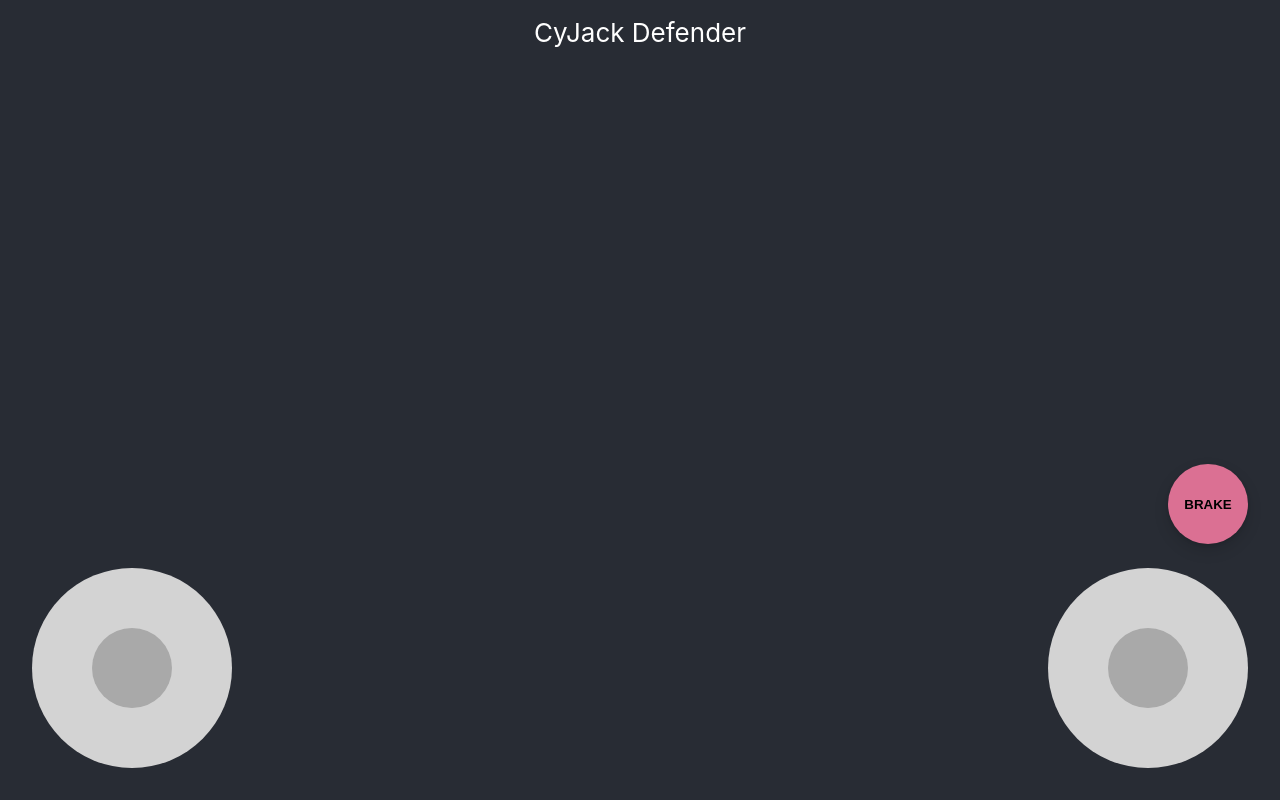
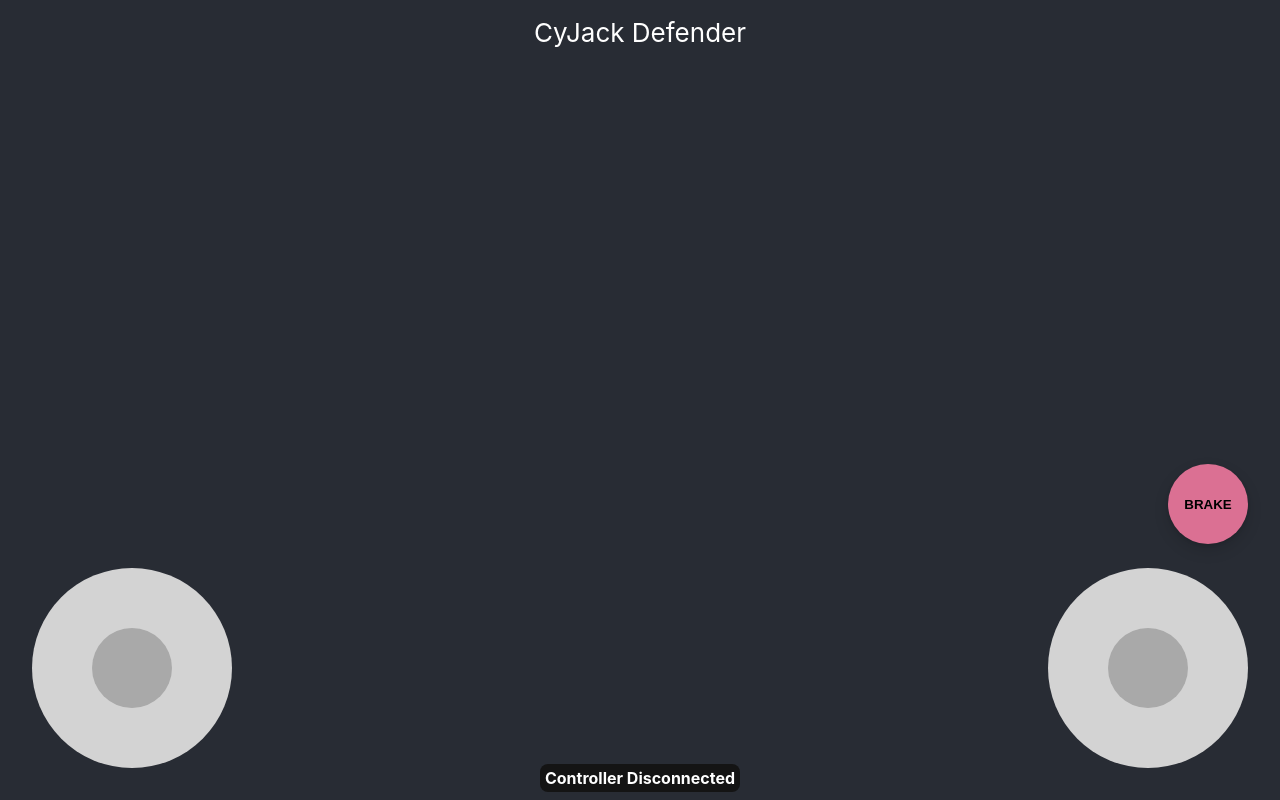
Before and after one commit to seansanchez/cyjack-defender, a React (Create React App) app in the folder src/ui/Cyjack.UI/: page / in a window 1280 px wide. Built offline with nearby package versions, Linux system fonts and the light colour scheme.

Commit message:
Added messaging for controller connected

```diff
--- a/src/ui/Cyjack.UI/src/Components/GamePad/GamePad.scss
+++ b/src/ui/Cyjack.UI/src/Components/GamePad/GamePad.scss
@@ -79,3 +79,18 @@
     background-color: darkgray;
     pointer-events: none;
 }
+
+.ConnectedMessage {
+    position: absolute;
+    bottom: 0.5rem;
+    left: 0;
+    right: 0;
+    width: 12rem;
+    margin: auto;
+    background-color: rgb(20, 20, 20);
+    color: white;
+    border-radius: 8px;
+    padding: 0.25rem;
+    font-weight: bold;
+    text-align: center;
+}
--- a/src/ui/Cyjack.UI/src/Components/GamePad/GamePad.tsx
+++ b/src/ui/Cyjack.UI/src/Components/GamePad/GamePad.tsx
@@ -1,9 +1,11 @@
 import './GamePad.scss';
 
-import { motion, PanInfo } from 'framer-motion';
+import { AnimatePresence, motion } from 'framer-motion';
 import React from 'react';
 
 interface IGamePadState {
+    gamepadWasConnected: boolean;
+    gamepadConnected: boolean;
     gamepadId: string | null;
     upDown: number;
     leftRight: number;
@@ -21,13 +23,14 @@ enum standardAxis {
 
 export class GamePad extends React.Component<Record<string, unknown>, IGamePadState> {
 
-    private vertPointer: number | null = null;
-    private horizPointer: number | null = null;
+    private gamepadInterval: NodeJS.Timer | null = null;
 
     constructor(props: Record<string, unknown>) {
         super(props);
 
         this.state = {
+            gamepadWasConnected: false,
+            gamepadConnected: false,
             gamepadId: null,
             upDown: 0,
             leftRight: 0,
@@ -36,26 +39,42 @@ export class GamePad extends React.Component<Record<string, unknown>, IGamePadSt
     }
 
     componentDidMount() {
-        window.addEventListener('gamepadconnected', (e) => {
+        window.addEventListener('gamepadconnected', (e) => this.handleGamepadConnected(e));
+        window.addEventListener('gamepaddisconnected', (e) => this.handleGamepadDisconnected(e));
+    }
+
+    componentWillUnmount() {
+        window.removeEventListener('gamepadconnected', this.handleGamepadConnected);
+        window.removeEventListener('gamepaddisconnected', this.handleGamepadConnected);
+        this.stopGamepadInterval();
+    }
+
+    private handleGamepadConnected(e: GamepadEvent) {
         const gp = navigator.getGamepads()[e.gamepad.index];
         this.tryConnectGamepad(gp);
-        });
-        window.addEventListener('gamepaddisconnected', (e) => {
+    }
+
+    private handleGamepadDisconnected(e: GamepadEvent) {
         if (this.state.gamepadId && this.state.gamepadId === e.gamepad.id) {
+            const gamepadWasConnected = this.state.gamepadConnected;
             this.setState({
+                gamepadWasConnected: gamepadWasConnected,
+                gamepadConnected: false,
                 gamepadId: null
             });
         }
-        });
     }
 
     private tryConnectGamepad(gamepad: Gamepad | null) {
         if (gamepad && gamepad.buttons.length > 0) {
+            const gamepadWasConnected = this.state.gamepadConnected;
             this.setState({
+                gamepadWasConnected: gamepadWasConnected,
+                gamepadConnected: true,
                 gamepadId: gamepad.id
             });
 
-            this.checkGamepadState();
+            this.startGamepadInterval();
         }
     }
 
@@ -73,15 +92,29 @@ export class GamePad extends React.Component<Record<string, unknown>, IGamePadSt
         return false;
     }
 
+    private startGamepadInterval() {
+        if (this.gamepadInterval === null) {
+            this.gamepadInterval = setInterval(() => this.checkGamepadState(), 50);
+        }
+    }
+
+    private stopGamepadInterval() {
+        if (this.gamepadInterval !== null) {
+            clearInterval(this.gamepadInterval);
+            this.gamepadInterval = null;
+        }
+    }
+
     private checkGamepadState() {
         const gamepadId = this.state.gamepadId;
         if (gamepadId) {
             const gamepad = navigator.getGamepads().find(g => g?.id === gamepadId);
+
+            if (gamepad) {
                 let upDown = this.state.upDown;
                 let brake = this.state.brake;
                 let leftRight = this.state.leftRight;
 
-            if (gamepad) {
                 brake = this.buttonPressed(gamepad.buttons[standardButtons.brake]);
 
                 const vert = gamepad.axes[standardAxis.leftVert];
@@ -105,9 +138,6 @@ export class GamePad extends React.Component<Record<string, unknown>, IGamePadSt
                 });
             }
         }
-        setTimeout(() => {
-            this.checkGamepadState();
-        }, 50);
     }
 
     private trackVertPointer(ev: React.PointerEvent, reset?: boolean) {
@@ -184,6 +214,30 @@ export class GamePad extends React.Component<Record<string, unknown>, IGamePadSt
                     transition={{ type: 'spring', bounce: 0.5 }} >
                     BRAKE
                 </motion.button>
+
+                <AnimatePresence>
+                    {
+                        this.state.gamepadConnected ? (
+                            <motion.div
+                                key="ConnectedMessage"
+                                className="ConnectedMessage"
+                                initial={this.state.gamepadWasConnected ? { y: 0, scale: 1, opacity: 1 } : { y: 20, scale: 0.8, opacity: 0 }}
+                                animate={{ y: 0, scale: 1, opacity: 1 }}
+                                transition={{ type: 'spring', bounce: 0.5 }} >
+                                Controller Connected
+                            </motion.div>
+                        ) : (
+                            <motion.div
+                                key="DisconnectedMessage"
+                                className='ConnectedMessage'
+                                initial={this.state.gamepadWasConnected ? { y: 0, scale: 1, opacity: 1 } : { y: 20, scale: 0.8, opacity: 0 }}
+                                animate={{ y: 0, scale: 1, opacity: 1 }}
+                                transition={{ type: 'spring', bounce: 0.5 }} >
+                                Controller Disconnected
+                            </motion.div>
+                        )
+                    }
+                </AnimatePresence>
             </div>
         );
     }
```
Lines whose indentation alone changed are shown as unchanged.
